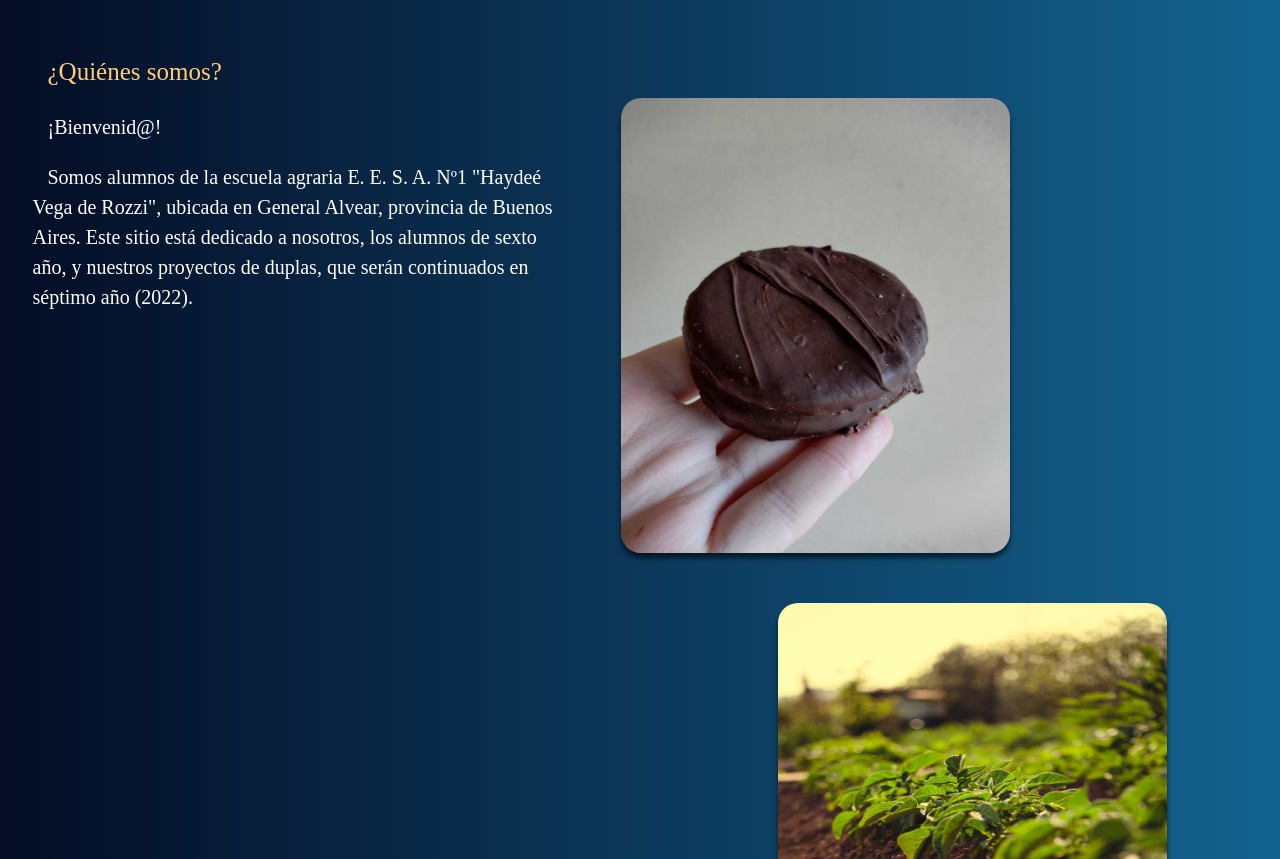
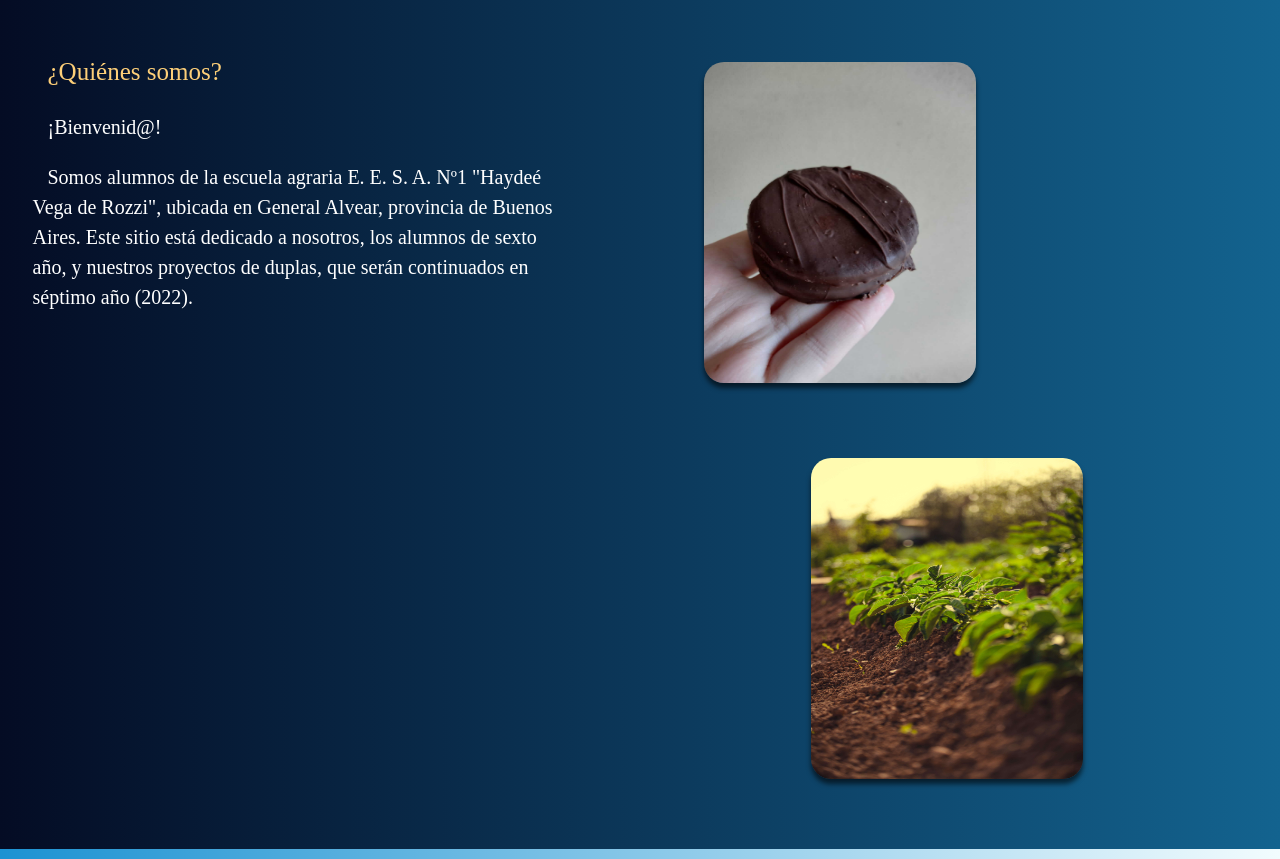
Before and after one commit to CatalinaMdeOca/Proyecto-final-Coderhouse, a website: page index.html in a window 1280 px wide. Shown: the part 193-1052 px from the top of the page. Drawn offline with nearby package versions, Linux system fonts and the light colour scheme; a web font is replaced by a local one.

Commit message:
imagenes index 2

```diff
--- a/scss/_index.scss
+++ b/scss/_index.scss
@@ -39,8 +39,8 @@
         width: 100%;
         display: flex;
         flex-wrap: wrap;
-        justify-content: flex-end;
-        align-content: center;
+        justify-content: center;
+        align-content: space-around;
         margin-bottom: 1.5rem;
 
         @media screen and (min-width: 1024px) {
@@ -51,14 +51,14 @@
 
         .imgIndex{
             margin: 5px;
-            height: 80%;
-            width: 80%;
+            height: 70%;
+            width: 70%;
             border-radius: 2rem;
             box-shadow: 0 5px 5px rgba(0, 0, 0, 0.6);
 
             @media screen and (min-width: 768px) {
-                width: 70%;
-                height: 70%;
+                width: 50%;
+                height: 50%;
             }
 
             @media screen and (min-width: 1024px) {
@@ -70,17 +70,17 @@
         .divAlfajor{
             display: flex;
             justify-content: center;
-            width: 70%;
-            height: 70%;
+            width: 100%;
+            height: 100%;
 
             @media screen and (min-width: 768px) {
-                width: 55%;
-                height: 55%;
+                width: 85%;
+                height: 45%;
                 justify-content: flex-start;
             }
 
             @media screen and (min-width: 1024px) {
-                width: 100%;
+                width: 70%;
                 height: 45%;
             }
         }
@@ -88,17 +88,17 @@
         .divHuerta{
             display: flex;
             justify-content: center;
-            width: 70%;
-            height: 70%;
+            width: 100%;
+            height: 100%;
 
             @media screen and (min-width: 768px) {
-                width: 55%;
-                height: 55%;
+                width: 85%;
+                height: 45%;
                 justify-content: flex-end;
             }
 
             @media screen and (min-width: 1024px) {
-                width: 100%;
+                width: 70%;
                 height: 45%;
             }
         }
```
Also changed, not shown: css/style.css.
